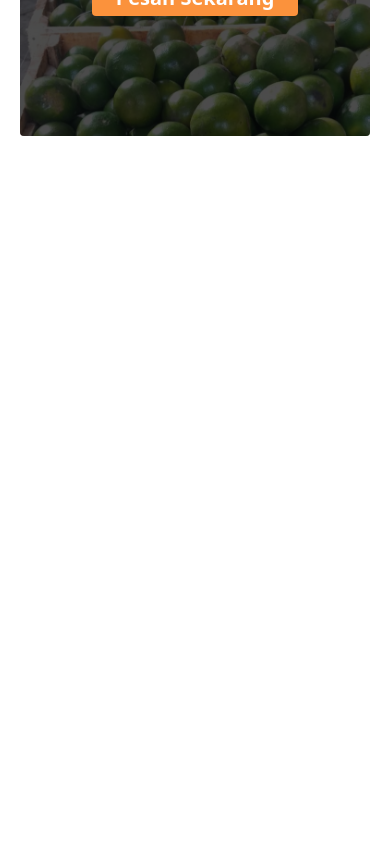
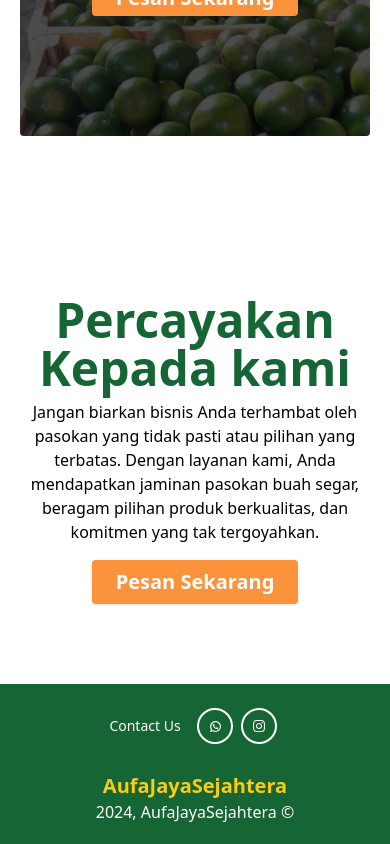
Before and after one commit to zidan-p/suplier-buah, a Next.js app: page / in a window 390 px wide. Shown: the part 7887-8731 px from the top of the page. Before the commit the page ends 8103 px from the top, so only its background shows below. Built offline with nearby package versions, Linux system fonts and the light colour scheme.

Commit message:
footer and last call to action responsive

```diff
--- a/src/app/page.tsx
+++ b/src/app/page.tsx
@@ -399,7 +399,7 @@ export default function Home() {
       </section>
 
       {/* last call to action */}
-      {/* <section className="py-20 px-64">
+      <section className="py-20 px-5 lg:px-20 xl:px-64">
         <h1 className="text-5xl font-bold text-center mb-2 text-green-800">
           Percayakan Kepada kami
         </h1>
@@ -418,10 +418,10 @@ export default function Home() {
             </div>
             <RightArrow className="w-7 text-white absolute right-0 translate-x-6 group-hover:translate-x-0 transition" />
           </button>
-      </section> */}
+      </section>
 
       {/* Footer */}
-      {/* <footer className={cn(
+      <footer className={cn(
         "md:px-36 md:py-20 md:flex-row",
         "px-10 py-5 gap-6 items-center flex flex-col-reverse justify-between",
         "text-white bg-green-800"
@@ -469,7 +469,7 @@ export default function Home() {
               </a>
           </div>
         </div>
-      </footer> */}
+      </footer>
     </main>
   );
 }
```
